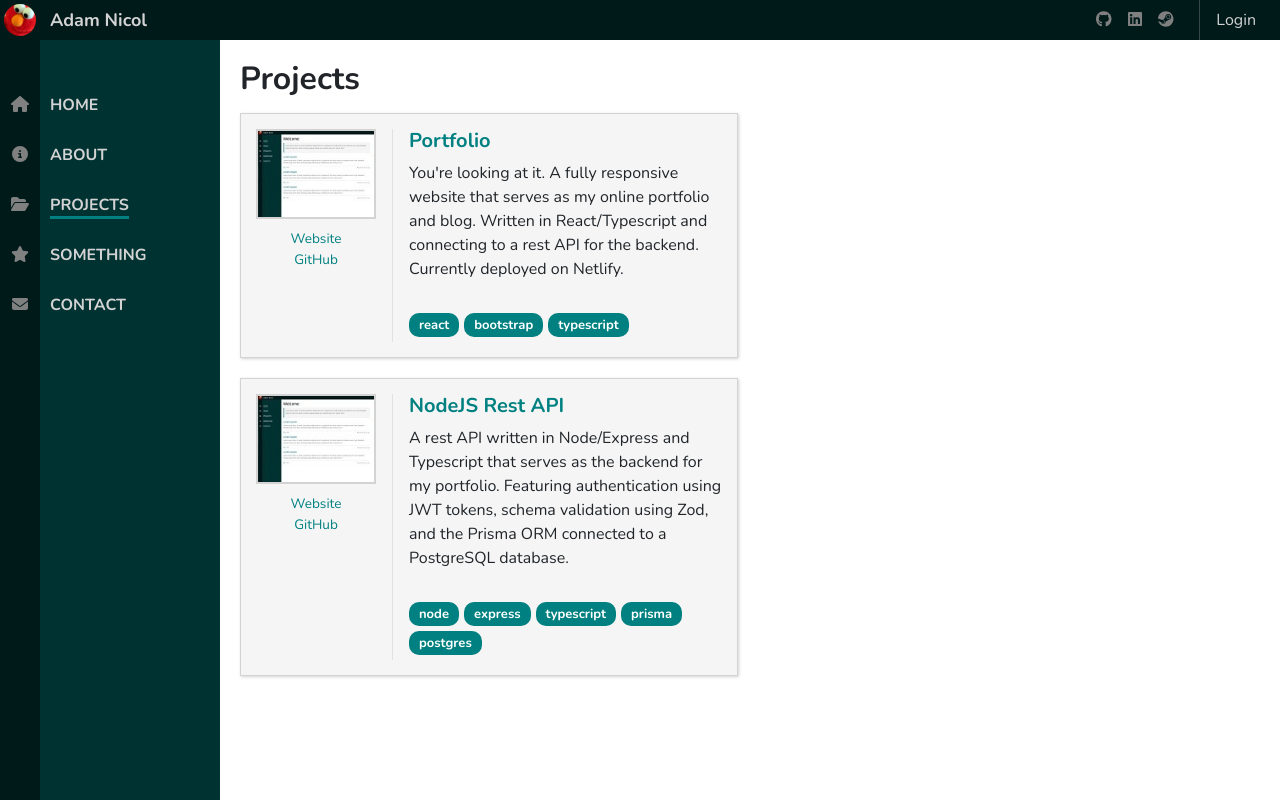
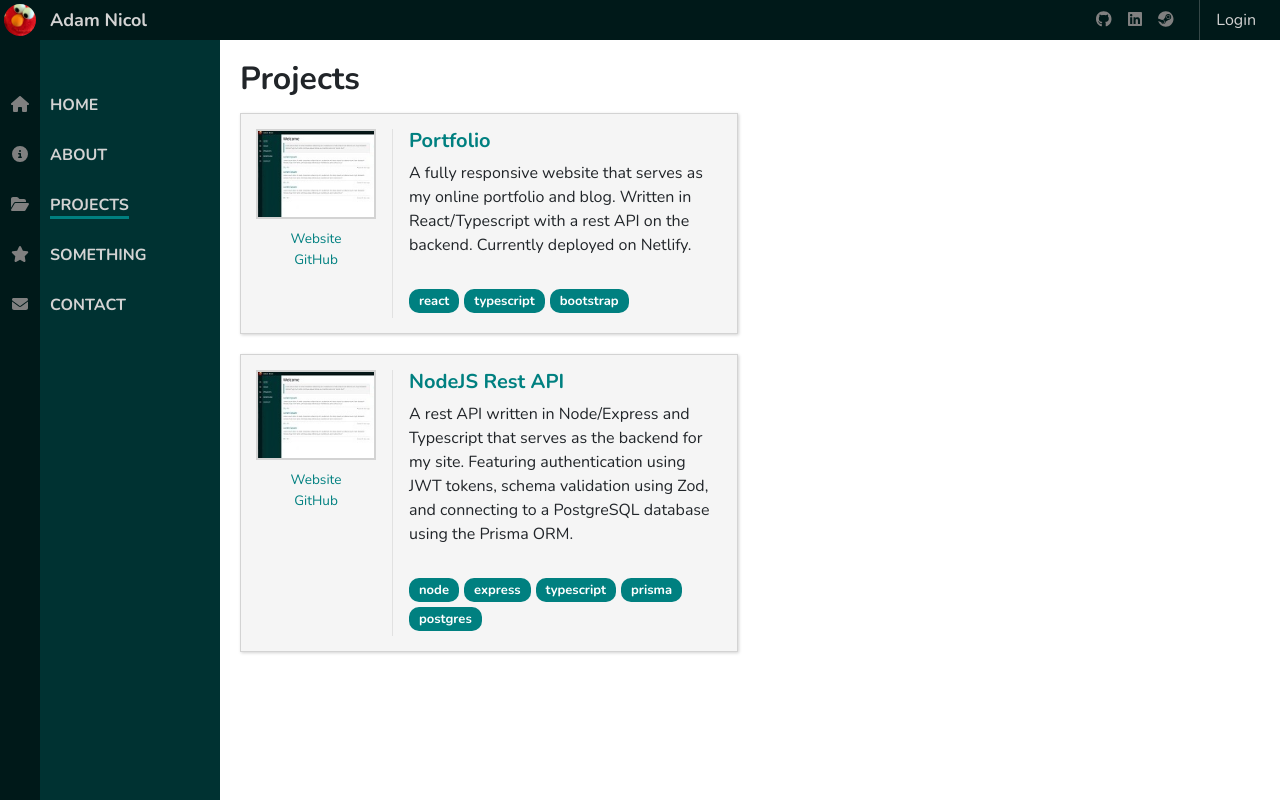
Before and after one commit to adamnicol/Portfolio, a React (Create React App) app in the folder client/: page /projects in a window 1280 px wide. Built offline with nearby package versions, Linux system fonts and the light colour scheme; no server answers.

Commit message:
Content updates

```diff
--- a/client/src/components/Home.tsx
+++ b/client/src/components/Home.tsx
@@ -6,9 +6,9 @@ function Home() {
       <h1>Welcome</h1>
       <div className="callout">
         <p>
-          Lorem ipsum dolor sit amet consectetur adipisicing elit. Laudantium
-          hic nobis aliquid iure laborum eum, fugit obcaecati maiores fuga illum
-          nemo, similique eaque ratione quo inventore eos error soluta. Eius?
+          Hi there, thanks for visiting my site. My name is Adam and this is my
+          online portfolio and blog. Please use the menu on the left if you
+          would like to learn more about what I do.
         </p>
       </div>
       <NewsFeed />
--- a/client/src/components/content/projects.ts
+++ b/client/src/components/content/projects.ts
@@ -4,24 +4,20 @@ const projects: IProject[] = [
   {
     name: "Portfolio",
     description:
-      "You're looking at it. A fully responsive website that serves as my online portfolio " +
-      "and blog. Written in React/Typescript and connecting to a rest API for the backend. " +
-      "Currently deployed on Netlify.",
+      "A fully responsive website that serves as my online portfolio and blog. Written in React/Typescript with a rest API on the backend. Currently deployed on Netlify.",
     website: "https://www.adamnicol.com",
     github: "https://github.com/adamnicol/Portfolio",
     tags: [
       { id: 1, name: "react" },
-      { id: 2, name: "bootstrap" },
-      { id: 3, name: "typescript" },
+      { id: 2, name: "typescript" },
+      { id: 3, name: "bootstrap" },
     ],
   },
   {
     name: "NodeJS Rest API",
     description:
-      "A rest API written in Node/Express and Typescript that serves as the backend for my portfolio. " +
-      "Featuring authentication using JWT tokens, schema validation using Zod, and the Prisma ORM " +
-      "connected to a PostgreSQL database.",
-    website: "https://adamnicol.com/api",
+      "A rest API written in Node/Express and Typescript that serves as the backend for my site. Featuring authentication using JWT tokens, schema validation using Zod, and connecting to a PostgreSQL database using the Prisma ORM.",
+    website: "https://www.adamnicol.com/api",
     github: "https://github.com/adamnicol/Portfolio",
     tags: [
       { id: 1, name: "node" },
--- a/client/src/pages/Projects.tsx
+++ b/client/src/pages/Projects.tsx
@@ -5,8 +5,8 @@ function Projects() {
   return (
     <div>
       <h1>Projects</h1>
-      {list.map((project) => (
-        <Project project={project} />
+      {list.map((project, index) => (
+        <Project key={index} project={project} />
       ))}
     </div>
   );
```
